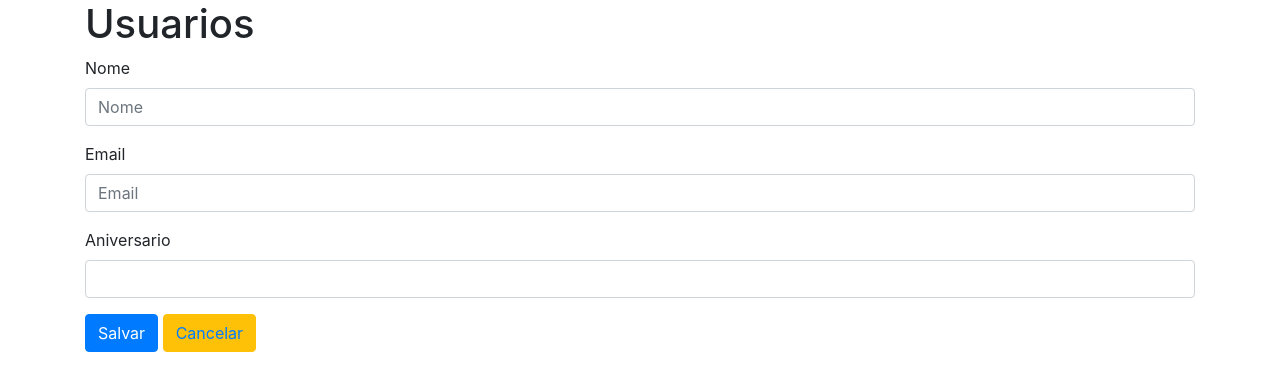
After one commit to Constantini-D/CRUD, a Django app: page /cadastrar/ in a window 1280 px wide. The commit adds this page. Shown: the top 391 px of the page. Run offline with Django 3.2, Linux system fonts and the light colour scheme; some libraries are stand-ins or nearby versions.

Commit message:
Mudando a data/hora para apenas data

```diff
--- a/core/models.py
+++ b/core/models.py
@@ -14,4 +14,7 @@ class Produto(models.Model):
 class Usuario(models.Model):
     nome = models.CharField(max_length=100)
     email = models.EmailField()
-    aniversario = models.DateTimeField()
+    aniversario = models.DateField()
+
+    def __str__(self):
+        return self.nome
--- a/core/templates/index.html
+++ b/core/templates/index.html
@@ -1,4 +1,5 @@
 {% extends 'base.html' %}
+{% load bootstrap4 %}
 {% block content %}
     <div class="row">
         <table class = "table table-striped">
--- /dev/null
+++ b/core/templates/usuario_form.html
@@ -0,0 +1,15 @@
+{% extends 'base.html' %}
+{% load bootstrap4 %}
+{% block content %}
+    <h1>Usuarios</h1>
+    <form method="post">
+        {% csrf_token %}
+        {% bootstrap_form form %}
+            {% buttons %}
+                <button type="submit" class="btn btn-primary">Salvar</button>
+                <button type="button" class="btn btn-warning">
+                    <a href="{% url 'index' %}">Cancelar</a>
+                </button>
+            {% endbuttons %}
+        {% endblock %}
+    </form>
--- a/core/urls.py
+++ b/core/urls.py
@@ -1,8 +1,7 @@
 from django.urls import path
-from .views import IndexView
+from .views import IndexView,CreateUsuarioView
 
 urlpatterns = [
-    path('', IndexView.as_view(), name='index')
-
-
+    path('', IndexView.as_view(), name='index'),
+    path('cadastrar/', CreateUsuarioView.as_view(), name='cadastrar_usuario')
 ]
--- a/core/views.py
+++ b/core/views.py
@@ -1,5 +1,6 @@
 from django.views.generic import ListView
 from django.views.generic.edit import CreateView, UpdateView, DeleteView
+from django.urls import reverse_lazy
 
 from .models import Produto, Usuario
 from .forms import ProdutoModelForm, UsuarioModelForm
@@ -10,3 +11,10 @@ class IndexView(ListView):
     template_name = 'index.html'
     queryset = Usuario.objects.all()
     context_object_name = 'usuarios'
+
+
+class CreateUsuarioView(CreateView):
+    model = Usuario
+    template_name = 'usuario_form.html'
+    fields = ['nome', 'email', 'aniversario']
+    success_url = reverse_lazy('index')
```
